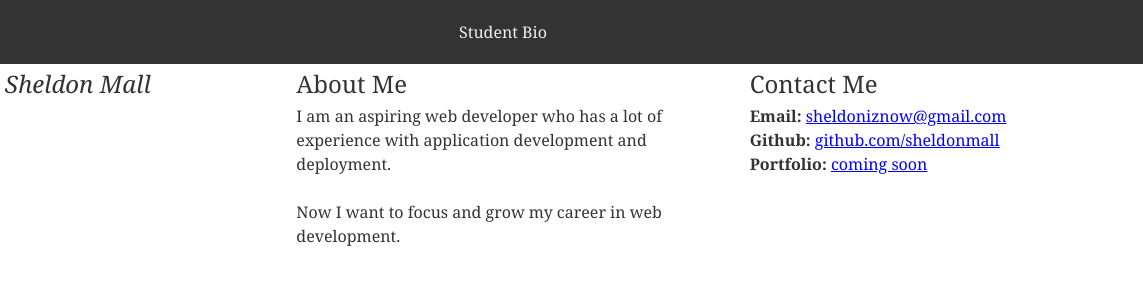
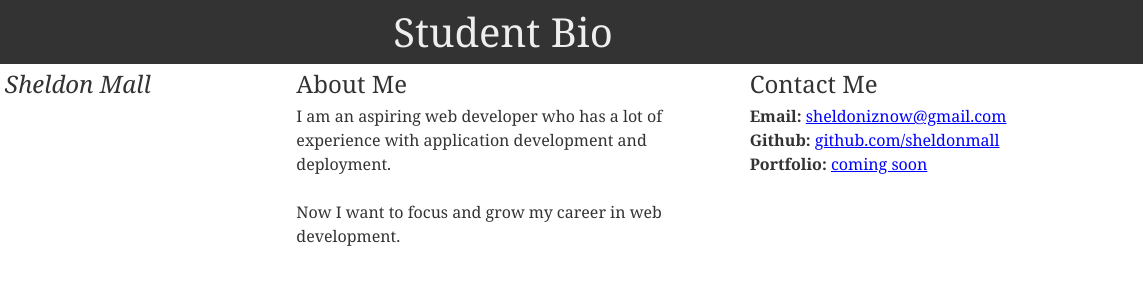
Before and after one commit to sheldonmall/my-profile, a plain HTML site: page index.html in a window 1280 px wide. Shown: the full height of the page, 137-1280 px from the left. Drawn offline with Linux system fonts and the light colour scheme.

Commit message:
This is my profile page

```diff
--- a/MyStyle.css
+++ b/MyStyle.css
@@ -38,7 +38,7 @@ h1 {
     /* Positioning */
     margin: 0;
     margin-bottom: .5rem;
-    font-size: 28x;
+    font-size: 40px;
 
     /* Typography */
     color: #eee;
```
